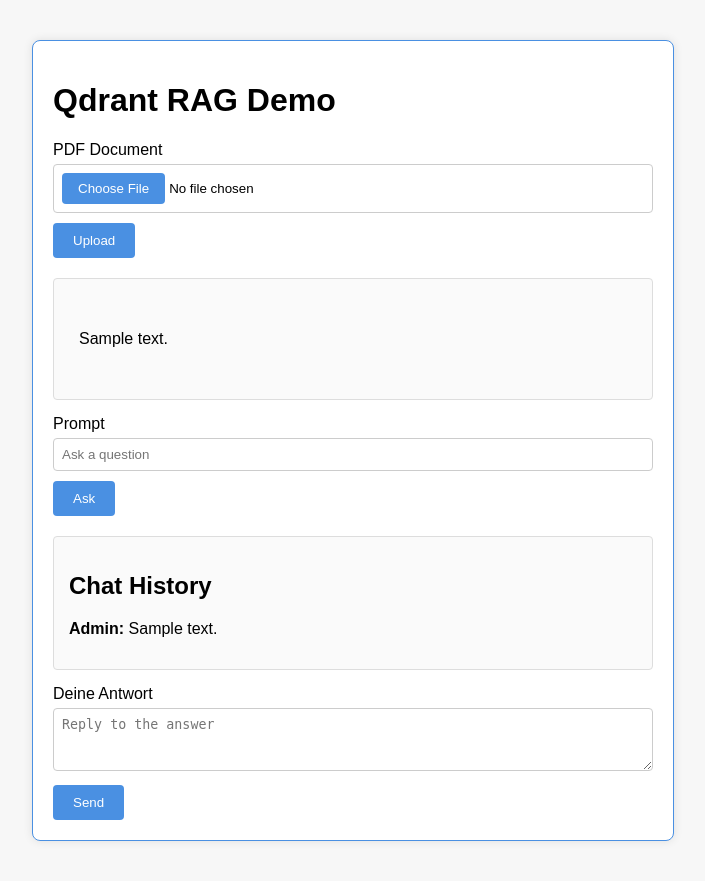
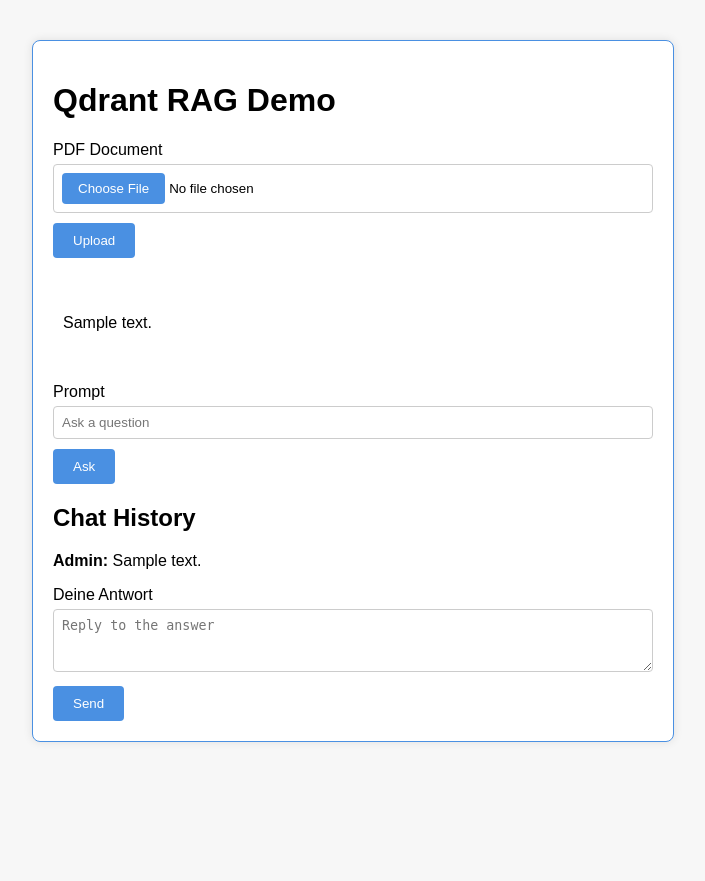
Before and after one commit to bennyhandball/Datenbanken, a Flask app: template templates/index.html in a window 1280 px wide. Shown: the whole page, without its empty margins (287-992 px from the left). After the commit the page ends 742 px from the top, so only its background shows below. Run offline with Flask 3, Linux system fonts and the light colour scheme; the template is opened without the code that fills it: most values are stand-ins (such as "Sample title", 1, 10 or a date in 2020).

Commit message:
Integrate chat history into conversation

```diff
--- a/static/script.js
+++ b/static/script.js
@@ -15,6 +15,10 @@
 
 document.addEventListener('DOMContentLoaded', () => {
     stopLoading();
+    const chat = document.getElementById('chat-container');
+    if (chat) {
+        chat.scrollTop = chat.scrollHeight;
+    }
     document.querySelectorAll('form').forEach(form => {
         form.addEventListener('submit', () => {
             startLoading();
--- a/static/style.css
+++ b/static/style.css
@@ -84,19 +84,9 @@
     resize: vertical;
 }
 
-.user-response {
+
+#chat-container {
     margin-top: 20px;
-    background: #efe;
-    padding: 15px;
-    border-radius: 4px;
-}
-
-.chat-history {
-    margin-top: 20px;
-    background: #fafafa;
-    padding: 15px;
-    border-radius: 4px;
-    border: 1px solid #ddd;
     max-height: 300px;
     overflow-y: auto;
 }
--- a/templates/index.html
+++ b/templates/index.html
@@ -16,7 +16,7 @@
     </form>
 
     {% if chat_history %}
-    <div class="chat-history">
+    <div id="chat-container">
         {% for msg in chat_history %}
         <div class="chat-message {{ msg.role }}">
             <p>{{ msg.content }}</p>
```
Also changed, not shown: README.md.
